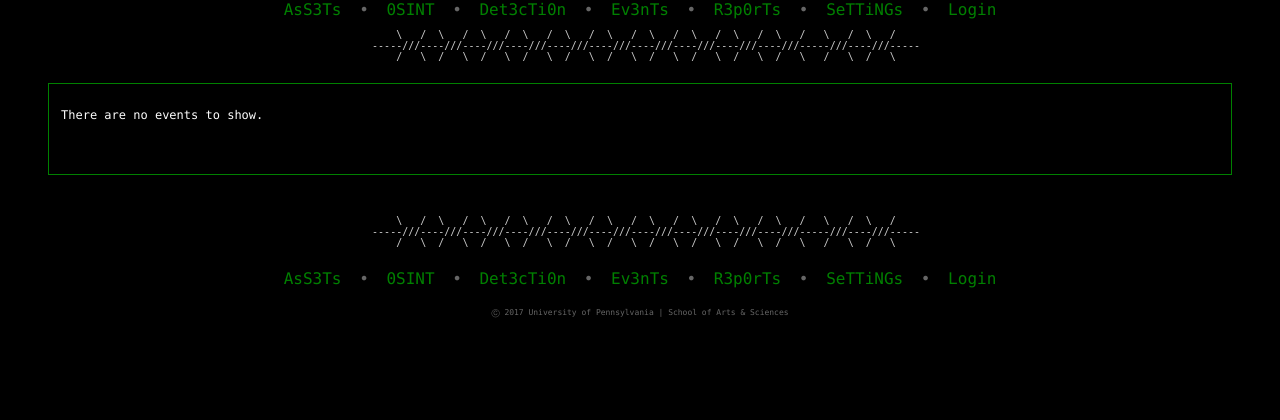
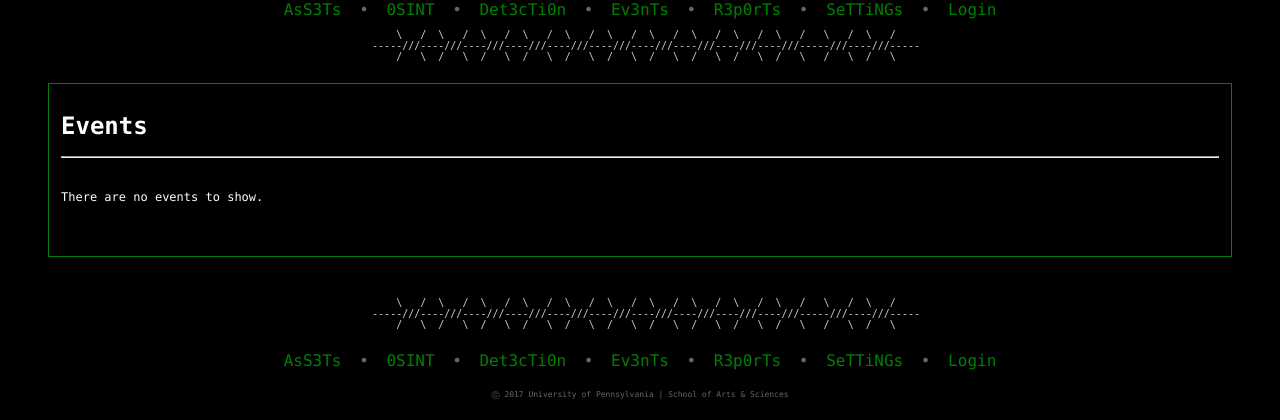
Before and after one commit to clayball/nector, a Django app: page /events/ in a window 1280 px wide. Shown: the part 180-600 px from the top of the page. Run offline with Django 3.2, Linux system fonts and the light colour scheme; data that the repository does not hold is empty.

Commit message:
Fixing 'Events' aesthetics.

```diff
--- a/events/templates/events/events.html
+++ b/events/templates/events/events.html
@@ -2,9 +2,12 @@
 
 {% block content %}
 <div class="content">
-  {% if events %}
+
     <h1>Events</h1>
     <hr><br>
+
+  {% if events %}
+
       <table>
           <tr>
             <td class="td-content">Request #</td>
```
